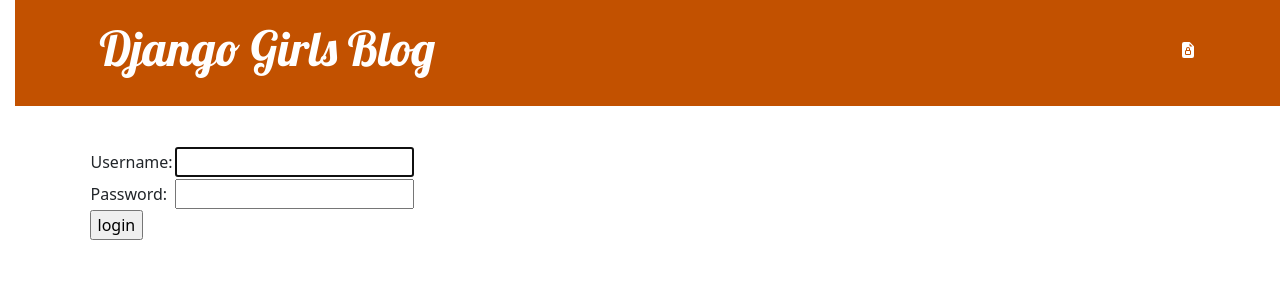
After one commit to qfang0770/my-first-blog, a Django app: page /accounts/login/ in a window 1280 px wide. The commit adds this page. Shown: the top 300 px of the page. Run offline with Django 5.2, Linux system fonts and the light colour scheme.

Commit message:
Add login and logout

```diff
--- a/blog/templates/blog/base.html
+++ b/blog/templates/blog/base.html
@@ -21,10 +21,17 @@
       <div class="container">
         {% if user.is_authenticated %}
             <a href="{% url 'post_new' %}" class="top-menu">
-                {% include './icons/file-earmark-plus.svg' %}
+              {% include './icons/file-earmark-plus.svg' %}
             </a>
             <a href="{% url 'post_draft_list' %}" class="top-menu">
-              <span class="glyphicon glyphicon-edit"></span>
+              {% include './icons/pencil-fill.svg' %}
+            </a>
+            <p class="top-menu">
+              Hello {{ user.username }} <small>(<a href="{% url 'logout' %}">Log out</a>)</small>
+            </p>
+        {% else %}
+            <a href="{% url 'login' %}" class="top-menu">
+              {% include './icons/file-earmark-lock-fill.svg' %}
             </a>
         {% endif %}
         <h1><a href="/">Django Girls Blog</a></h1>
--- /dev/null
+++ b/blog/templates/registration/login.html
@@ -0,0 +1,24 @@
+{% extends "blog/base.html" %}
+
+{% block content %}
+    {% if form.errors %}
+        <p>Your username and password didn't match. Please try again.</p>
+    {% endif %}
+
+    <form method="post" action="{% url 'login' %}">
+    {% csrf_token %}
+        <table>
+        <tr>
+            <td>{{ form.username.label_tag }}</td>
+            <td>{{ form.username }}</td>
+        </tr>
+        <tr>
+            <td>{{ form.password.label_tag }}</td>
+            <td>{{ form.password }}</td>
+        </tr>
+        </table>
+
+        <input type="submit" value="login" />
+        <input type="hidden" name="next" value="{{ next }}" />
+    </form>
+{% endblock %}
--- a/blog/views.py
+++ b/blog/views.py
@@ -2,6 +2,7 @@
 from django.utils import timezone
 from .models import Post
 from .forms import PostForm
+from django.contrib.auth.decorators import login_required
 
 # Create your views here.
 def post_list(request):
@@ -12,6 +13,7 @@
     post = get_object_or_404(Post, pk=pk)
     return render(request, 'blog/post_detail.html', {'post': post})
 
+@login_required
 def post_new(request):
     if request.method == "POST":
         form = PostForm(request.POST)
@@ -25,6 +27,7 @@
         form = PostForm()
     return render(request, 'blog/post_edit.html', {'form': form})
 
+@login_required
 def post_edit(request, pk):
     post = get_object_or_404(Post, pk=pk)
     if request.method == "POST":
@@ -39,15 +42,18 @@
         form = PostForm(instance=post)
     return render(request, 'blog/post_edit.html', {'form': form})
 
+@login_required
 def post_draft_list(request):
     posts = Post.objects.filter(published_date__isnull=True).order_by('created_date')
     return render(request, 'blog/post_draft_list.html', {'posts':posts})
 
+@login_required
 def post_publish(request, pk):
     post = get_object_or_404(Post, pk=pk)
     post.publish()
     return redirect('post_detail', pk=pk)
 
+@login_required
 def post_remove(request, pk):
     post = get_object_or_404(Post, pk=pk)
     post.delete()
--- a/mysite/settings.py
+++ b/mysite/settings.py
@@ -123,3 +123,5 @@
 # https://docs.djangoproject.com/en/5.0/ref/settings/#default-auto-field
 
 DEFAULT_AUTO_FIELD = 'django.db.models.BigAutoField'
+
+LOGIN_REDIRECT_URL = '/'
--- a/mysite/urls.py
+++ b/mysite/urls.py
@@ -16,8 +16,11 @@
 """
 from django.contrib import admin
 from django.urls import path, include
+from django.contrib.auth import views
 
 urlpatterns = [
     path('admin/', admin.site.urls),
+    path('accounts/login/', views.LoginView.as_view(), name='login'),
+    path('accounts/logout/', views.LogoutView.as_view(next_page='/'), name='logout'),
     path('', include('blog.urls')),
 ]
--- a/requirements.txt
+++ b/requirements.txt
@@ -1 +1 @@
-Django
+Django~=3.2.10
```
Also changed, not shown: blog/templates/blog/icons/file-earmark-lock-fill.svg (added), blog/templates/blog/icons/hand-thumbs-down.svg (added).
